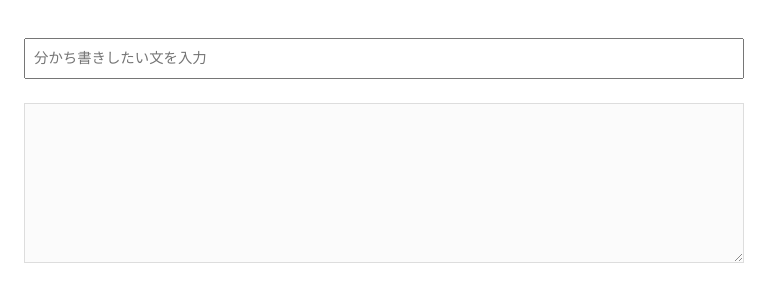
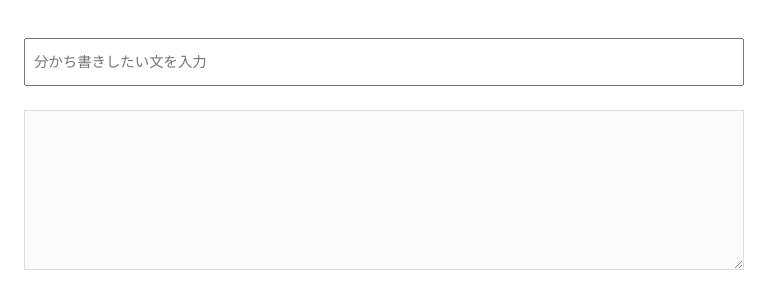
Before and after one commit to yuhsak/wakachigaki, a website: page docs/index.html in a window 768 px wide. Shown: the part 240-548 px from the top of the page. Drawn offline with Linux system fonts and the light colour scheme.

Commit message:
Improve docs

```diff
--- a/docs/index.html
+++ b/docs/index.html
@@ -43,6 +43,7 @@
       input,
       textarea {
         font-size: 1rem;
+        line-height: 2em;
       }
 
       @media all and (min-width: 1024px) and (max-width: 1280px) {
@@ -62,9 +63,7 @@
         }
 
         p,
-        span,
-        input,
-        textarea {
+        span {
           font-size: 1rem;
         }
       }
```
